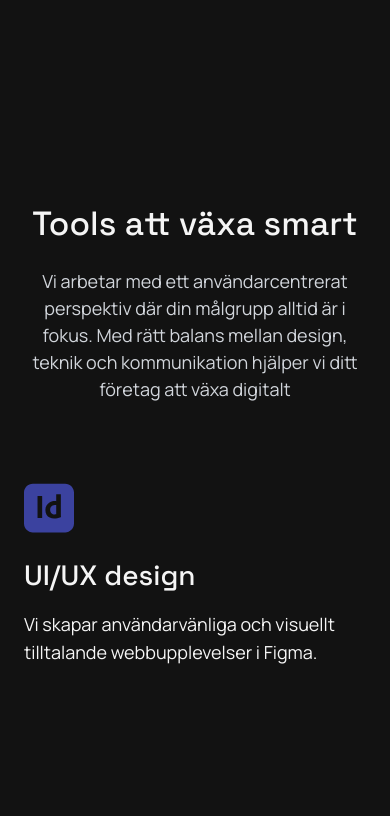
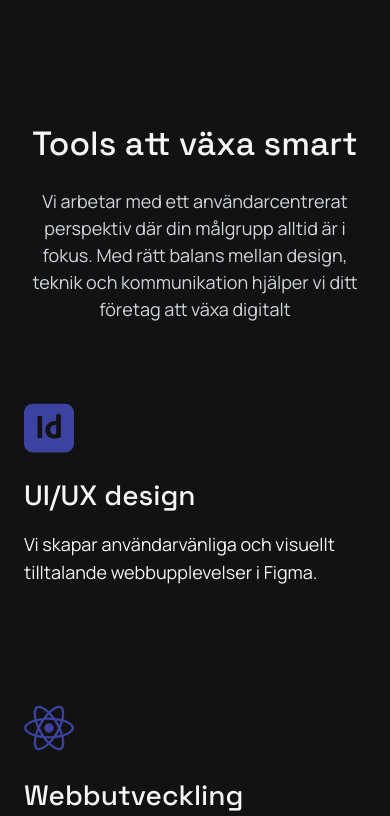
Before and after one commit to Marahkny/Marahs-portofolio, a Next.js app: page / in a window 390 px wide. Shown: the part 720-1536 px from the top of the page. Built offline with nearby package versions, Linux system fonts and the light colour scheme.

Commit message:
uppdate respo

```diff
--- a/src/app/Home/projekts.js
+++ b/src/app/Home/projekts.js
@@ -92,6 +92,7 @@ function ProjectCard({ imgSrc, title, desc, link, height = 400 }) {
             src={imgSrc}
             alt={title}
             fill
+
             className="object-cover rounded-[20px] transition-transform duration-500 group-hover:scale-[1.03]"
           />
         </div>
--- a/src/app/Home/serviceshem.jsx
+++ b/src/app/Home/serviceshem.jsx
@@ -33,7 +33,7 @@ const services = [
 
 export default function ServicesHem() {
   return (
-   <div className="max-w-8xl mx-auto px-6 py-20 text-center">
+   <div className="max-w-8xl mx-auto px-6 sm:py-16 lg:py-20 text-center">
   <div className="max-w-4xl mx-auto">
     <h2 className="mb-6">Tools att växa smart</h2>
     <p className="mb-20">
@@ -41,9 +41,9 @@ export default function ServicesHem() {
       Med rätt balans mellan design, teknik och kommunikation hjälper vi ditt företag att växa digitalt
     </p>
   </div>
-      <section className="pb-16">
+      <section >
         <div className="mx-auto">
-          <div className="grid grid-cols-1 sm:grid-cols-2 lg:grid-cols-4 gap-8">
+          <div className="grid grid-cols-1 sm:grid-cols-2 lg:grid-cols-4 lg:gap-8 sm:gap-2">
             {services.map((service, index) => (
               <Link href={`/${service.link}`} key={index}>
                 <div className="relative flex flex-col justify-between  text-left  text-[#F5F5F5] transition-transform cursor-pointer  h-full min-h-[300px] overflow-hidden group hover:scale-105">
```
